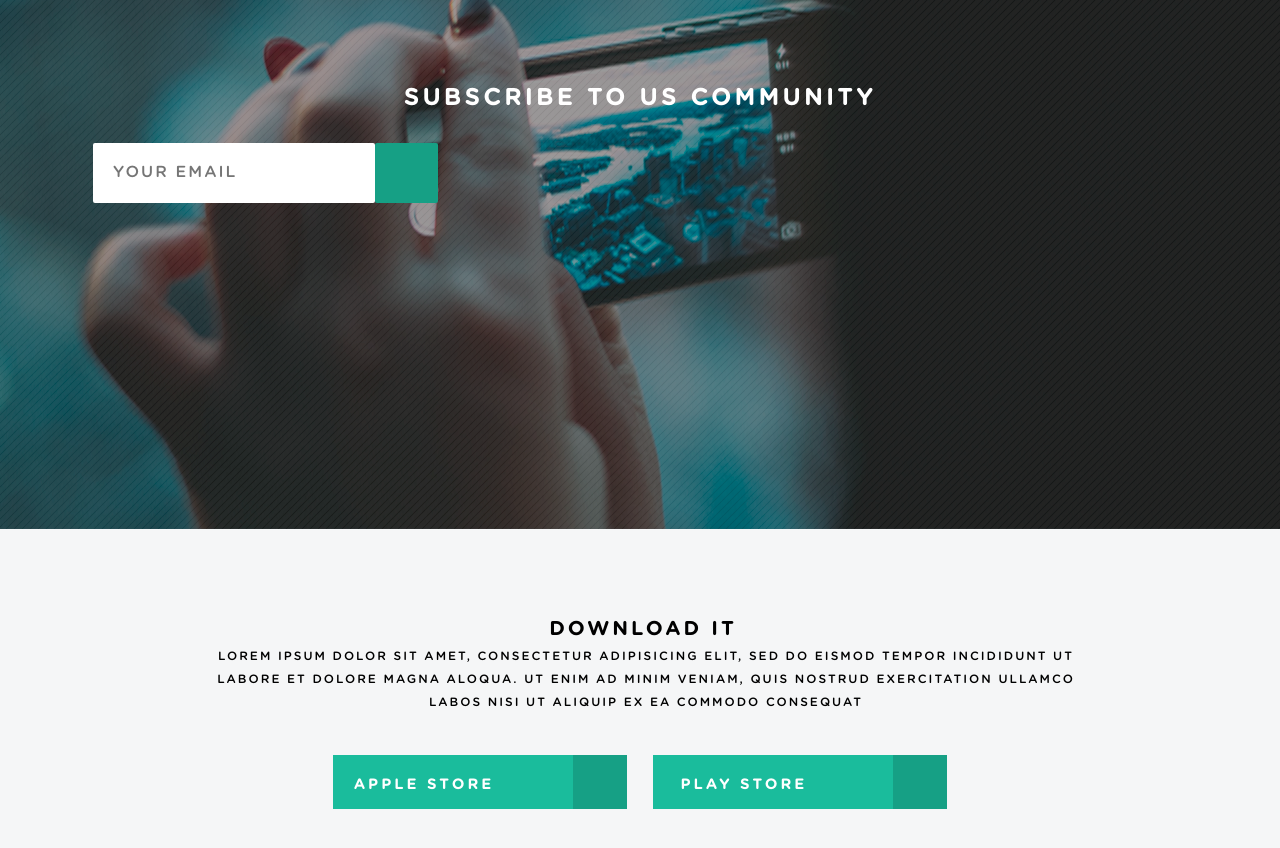
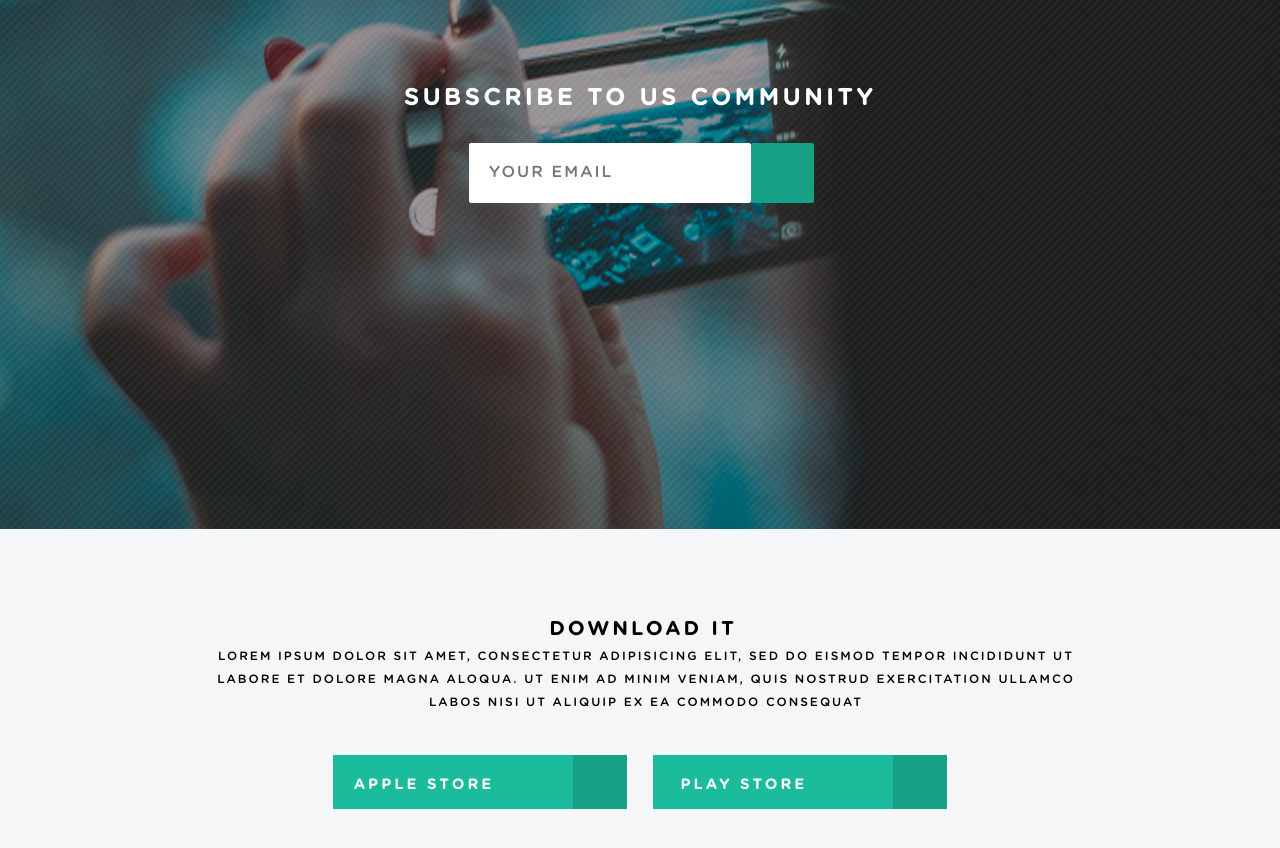
Before and after one commit to NeAlex9/phototime, a plain HTML site: page index.html in a window 1280 px wide. Shown: the part 2540-3388 px from the top of the page. Drawn offline with Linux system fonts and the light colour scheme.

Commit message:
04.Fix subscribe block

```diff
--- a/css/subscribe.css
+++ b/css/subscribe.css
@@ -19,7 +19,7 @@
     top: 4px;
 }
 
-.subscribe__container {
+.container_subscribe {
     width: 100%;
     max-width: 1152px;
     display: flex;
```
